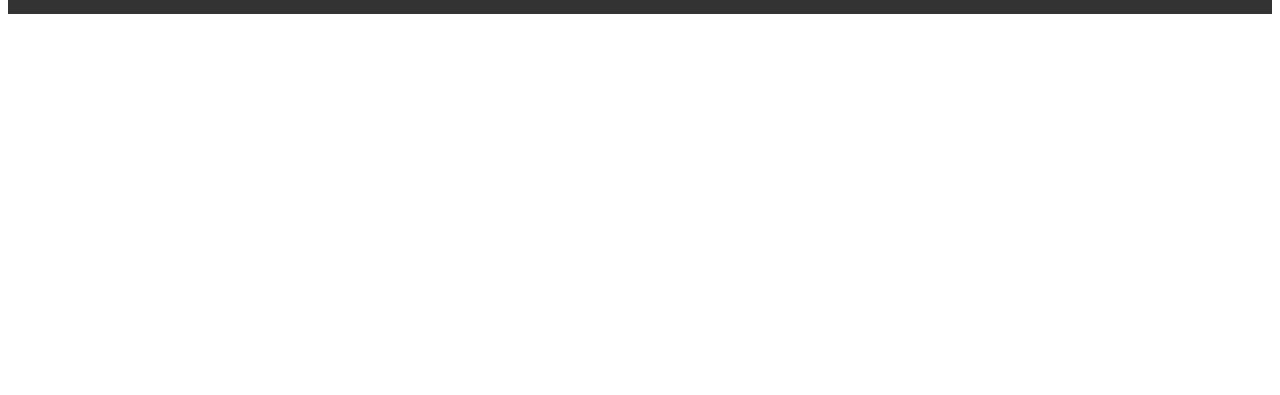
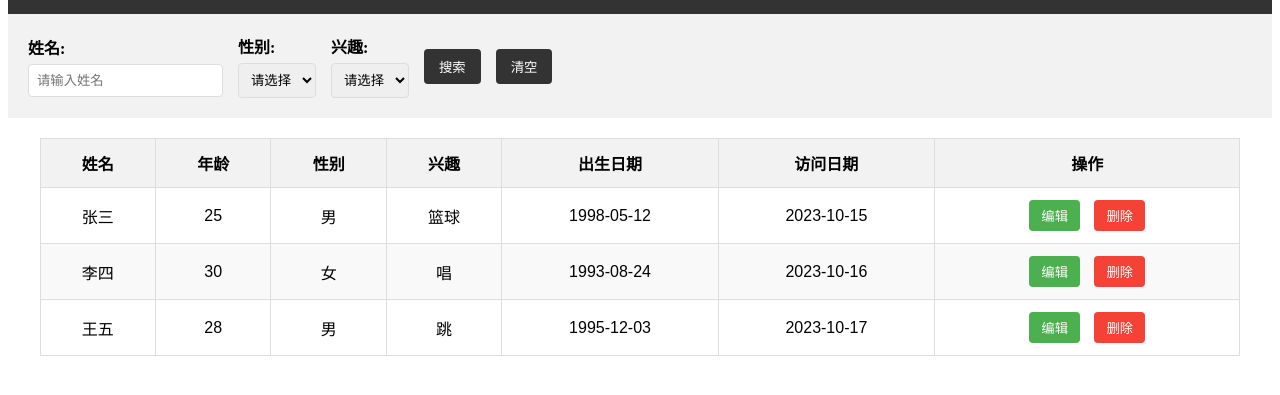
Before and after one commit to hahahashj/hahahashj, a plain HTML site: page index.html in a window 1280 px wide. Shown: the part 57-452 px from the top of the page. Drawn offline with Linux system fonts and the light colour scheme.

Commit message:
Update index.html

```diff
--- a/index.html
+++ b/index.html
@@ -33,13 +33,194 @@
             padding: 14px 16px; /* 添加适当的padding保持一致性 */
         }
 
+        /* 添加搜索栏样式 */
+        .search-container {
+            padding: 20px;
+            background-color: #f2f2f2;
+            margin-bottom: 20px;
+        }
+
+        .search-form {
+            display: flex;
+            gap: 15px;
+            align-items: center;
+            flex-wrap: wrap;
+        }
+
+        .search-form input, .search-form select {
+            padding: 8px;
+            border: 1px solid #ddd;
+            border-radius: 4px;
+        }
+
+        .search-form button {
+            padding: 8px 15px;
+            background-color: #333;
+            color: white;
+            border: none;
+            border-radius: 4px;
+            cursor: pointer;
+        }
+
+        .search-form button:hover {
+            background-color: #555;
+        }
+
+        .form-group {
+            display: flex;
+            flex-direction: column;
+        }
+
+        .form-group label {
+            font-weight: bold;
+            margin-bottom: 5px;
+        }
+
+        /* 添加表格样式 */
+        .info-table {
+            width: 95%;
+            margin: 20px auto;
+            border-collapse: collapse;
+            font-family: Arial, sans-serif;
+        }
+
+        .info-table th, .info-table td {
+            border: 1px solid #ddd;
+            padding: 12px;
+            text-align: center;
+        }
+
+        .info-table th {
+            background-color: #f2f2f2;
+            font-weight: bold;
+        }
+
+        .info-table tr:nth-child(even) {
+            background-color: #f9f9f9;
+        }
+
+        .info-table tr:hover {
+            background-color: #f5f5f5;
+        }
+
+        .action-buttons button {
+            padding: 6px 12px;
+            margin: 0 5px;
+            border: none;
+            border-radius: 4px;
+            cursor: pointer;
+        }
+
+        .edit-btn {
+            background-color: #4CAF50;
+            color: white;
+        }
+
+        .delete-btn {
+            background-color: #f44336;
+            color: white;
+        }
+
+        .edit-btn:hover {
+            background-color: #45a049;
+        }
+
+        .delete-btn:hover {
+            background-color: #da190b;
+        }
     </style>
 </head>
 
 <body>
-    <div class  = "navbar">
+    <div class="navbar">
         <h1>我的网站登录</h1>
-        <a href = "">退出登录</a>
+        <a href="">退出登录</a>
     </div>
+
+    <!-- 添加搜索栏 -->
+    <div class="search-container">
+        <form class="search-form" action="#" method="get">
+            <div class="form-group">
+                <label for="name">姓名:</label>
+                <input type="text" id="name" name="name" placeholder="请输入姓名">
+            </div>
+
+            <div class="form-group">
+                <label for="gender">性别:</label>
+                <select id="gender" name="gender">
+                    <option value="">请选择</option>
+                    <option value="male">男</option>
+                    <option value="female">女</option>
+                </select>
+            </div>
+
+            <div class="form-group">
+                <label for="interest">兴趣:</label>
+                <select id="interest" name="interest">
+                    <option value="">请选择</option>
+                    <option value="sing">唱</option>
+                    <option value="jump">跳</option>
+                    <option value="rap">rap</option>
+                    <option value="basketball">篮球</option>
+                </select>
+            </div>
+
+            <button type="submit">搜索</button>
+            <button type="reset">清空</button>
+        </form>
+    </div>
+
+    <!-- 添加人员信息表格 -->
+    <table class="info-table">
+        <thead>
+            <tr>
+                <th>姓名</th>
+                <th>年龄</th>
+                <th>性别</th>
+                <th>兴趣</th>
+                <th>出生日期</th>
+                <th>访问日期</th>
+                <th>操作</th>
+            </tr>
+        </thead>
+        <tbody>
+            <tr>
+                <td>张三</td>
+                <td>25</td>
+                <td>男</td>
+                <td>篮球</td>
+                <td>1998-05-12</td>
+                <td>2023-10-15</td>
+                <td class="action-buttons">
+                    <button class="edit-btn">编辑</button>
+                    <button class="delete-btn">删除</button>
+                </td>
+            </tr>
+            <tr>
+                <td>李四</td>
+                <td>30</td>
+                <td>女</td>
+                <td>唱</td>
+                <td>1993-08-24</td>
+                <td>2023-10-16</td>
+                <td class="action-buttons">
+                    <button class="edit-btn">编辑</button>
+                    <button class="delete-btn">删除</button>
+                </td>
+            </tr>
+            <tr>
+                <td>王五</td>
+                <td>28</td>
+                <td>男</td>
+                <td>跳</td>
+                <td>1995-12-03</td>
+                <td>2023-10-17</td>
+                <td class="action-buttons">
+                    <button class="edit-btn">编辑</button>
+                    <button class="delete-btn">删除</button>
+                </td>
+            </tr>
+        </tbody>
+    </table>
 </body>
 </html>
```
